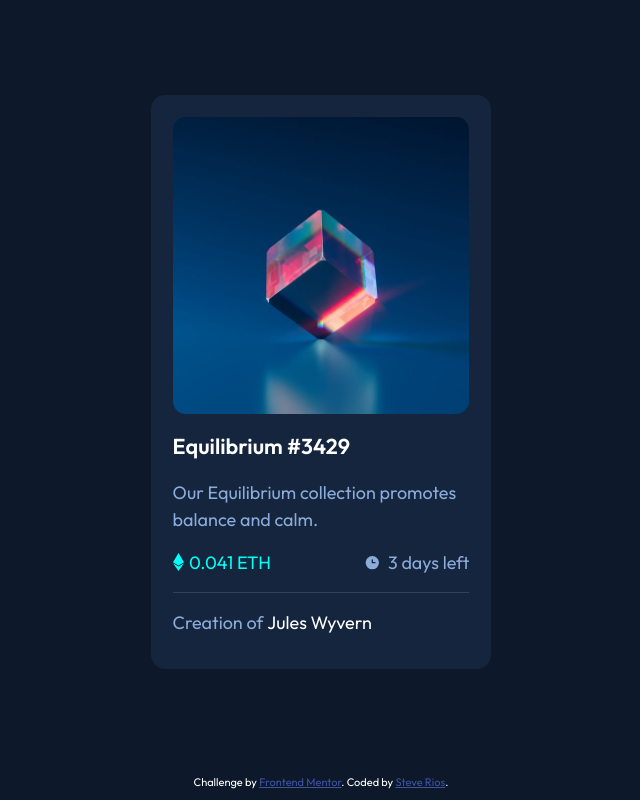
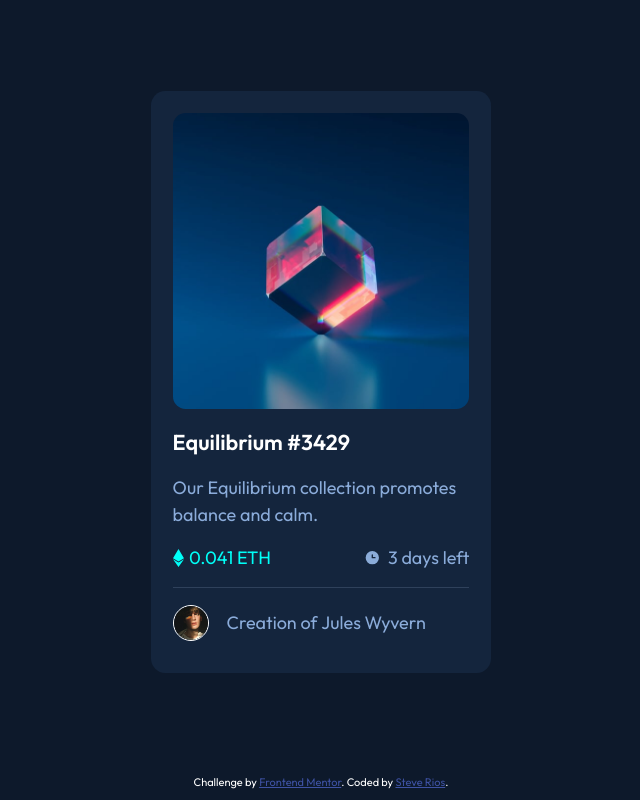
Before and after one commit to peanutbutterjlly/frontEndMentorChallenge, a plain HTML site: page nft-preview-card-component-main/index.html in a window 1280 px wide. Shown: the whole page, without its empty margins (319-959 px from the left). Drawn offline with Linux system fonts and the light colour scheme.

Commit message:
added avatar

```diff
--- a/nft-preview-card-component-main/index.html
+++ b/nft-preview-card-component-main/index.html
@@ -52,8 +52,8 @@
       </div>
       <hr>
       <footer class="card-footer">
-        <p>Creation of&nbsp;</p>
-        <span class="hover">Jules Wyvern</span>
+        <img class="avatar" src="images/image-avatar.png" alt="avatar">
+        <p>Creation of&nbsp;<span class="hover">Jules Wyvern</span></p>
       </footer>
     </article>
   </main>
--- a/nft-preview-card-component-main/static/css/style.css
+++ b/nft-preview-card-component-main/static/css/style.css
@@ -88,6 +88,8 @@ article > :last-child {
 
 .card-footer {
   display: flex;
+  align-items: center;
+  gap: 1rem;
 }
 
 .hover:hover {
@@ -129,10 +131,20 @@ article > :last-child {
   display: block;
 }
 
+.avatar {
+  border: 1px solid var(--white);
+  border-radius: 50%;
+  width: 2rem;
+}
+
 @media (max-width: 375px) {
   article {
     width: 90vw;
     height: 85vh;
-    gap: 0.4em;
+    gap: 0.6em;
+  }
+
+  article > :last-child {
+    padding-bottom: 0.2rem;
   }
 }
```
